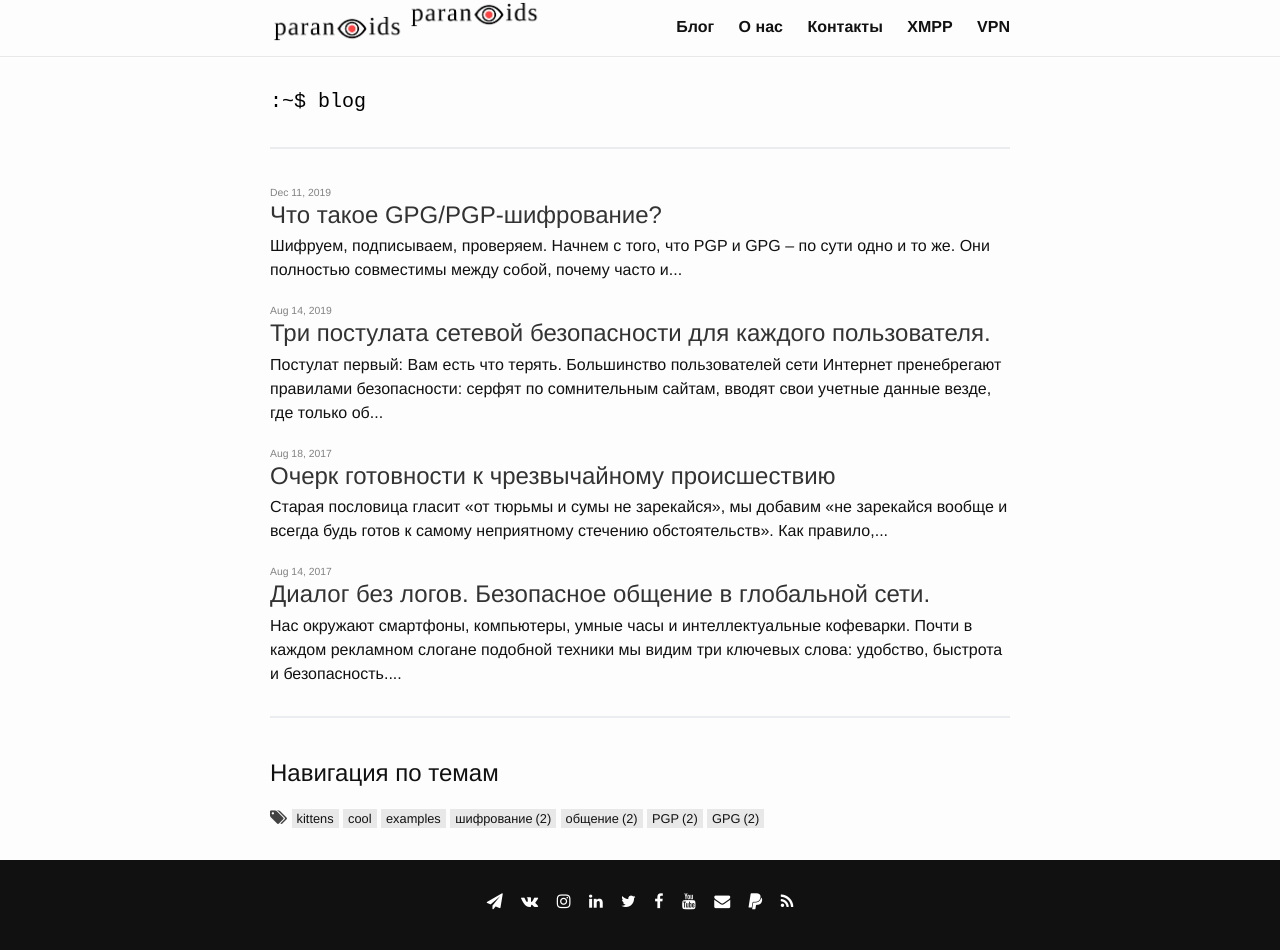
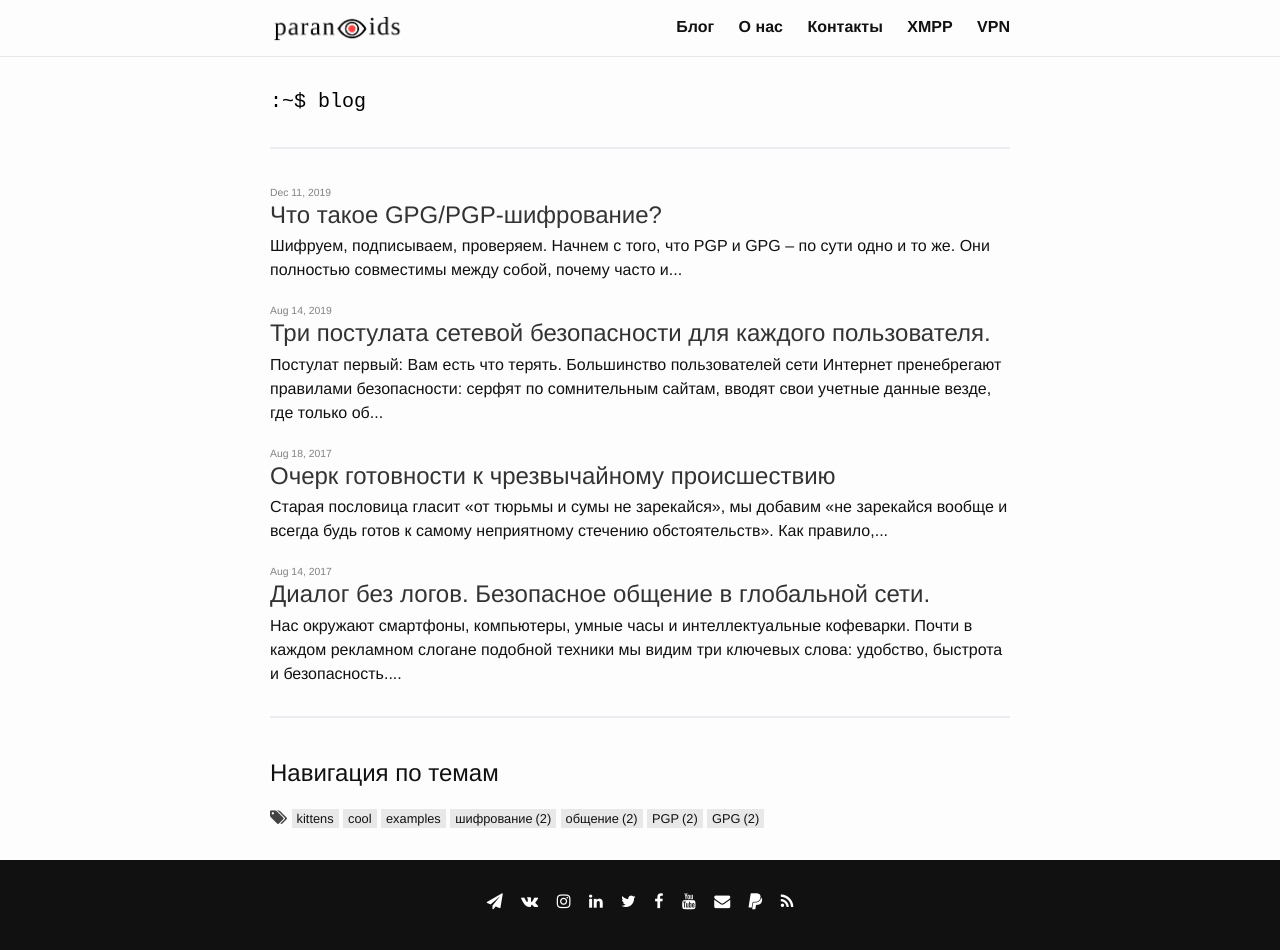
Before and after one commit to 2b7E1n6D0e5R7/2b7E1n6D0e5R7.github.io, a Jekyll site: the page built from index.html, in a window 1280 px wide. Built offline with Jekyll 4.4.1, drawn with Linux system fonts in a browser that asks for light colours; the list of posts is cut into pages by our own code.

Commit message:
Update header.html

```diff
--- a/_includes/header.html
+++ b/_includes/header.html
@@ -4,17 +4,16 @@
     {% assign default_paths = site.pages | map: "path" %}
     {% assign page_paths = site.header_pages | default: default_paths %}
 
-    {% if page.layout == 'about' %}
-       <img class="obber" src="/images/logo2.png" alt="site logo" />
-      </span>
-    {% else %}
-       <img class="site-logo" src="/images/logo.png" alt="site logo" />
-    {% endif %}
 
       <a class="site-title"href="{{ "/" | relative_url }}">
       {% for file in site.static_files %}
         {% if file.basename == 'logo' %}
-        <img class="site-logo" src="/images/logo.png" alt="site logo" />
+            {% if page.layout == 'about' %}
+       <img class="obber" src="/images/logo2.png" alt="site logo" />
+      </span>
+    {% else %}
+        <img class="site-logo" src="/images/logo.png" alt="site logo"
+          {% endif %}
           {% break %}
         {% elsif forloop.last == true %}
           {{ site.title | escape }}
```
